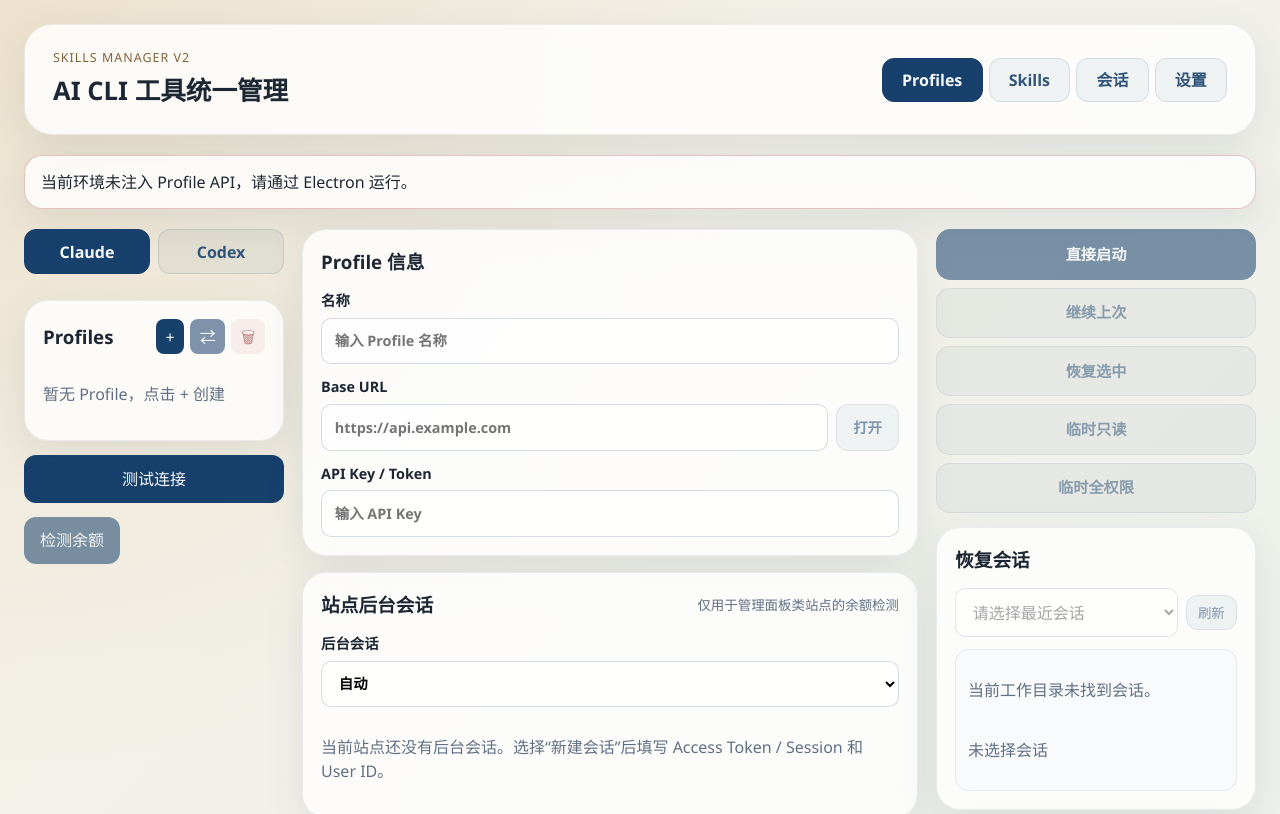
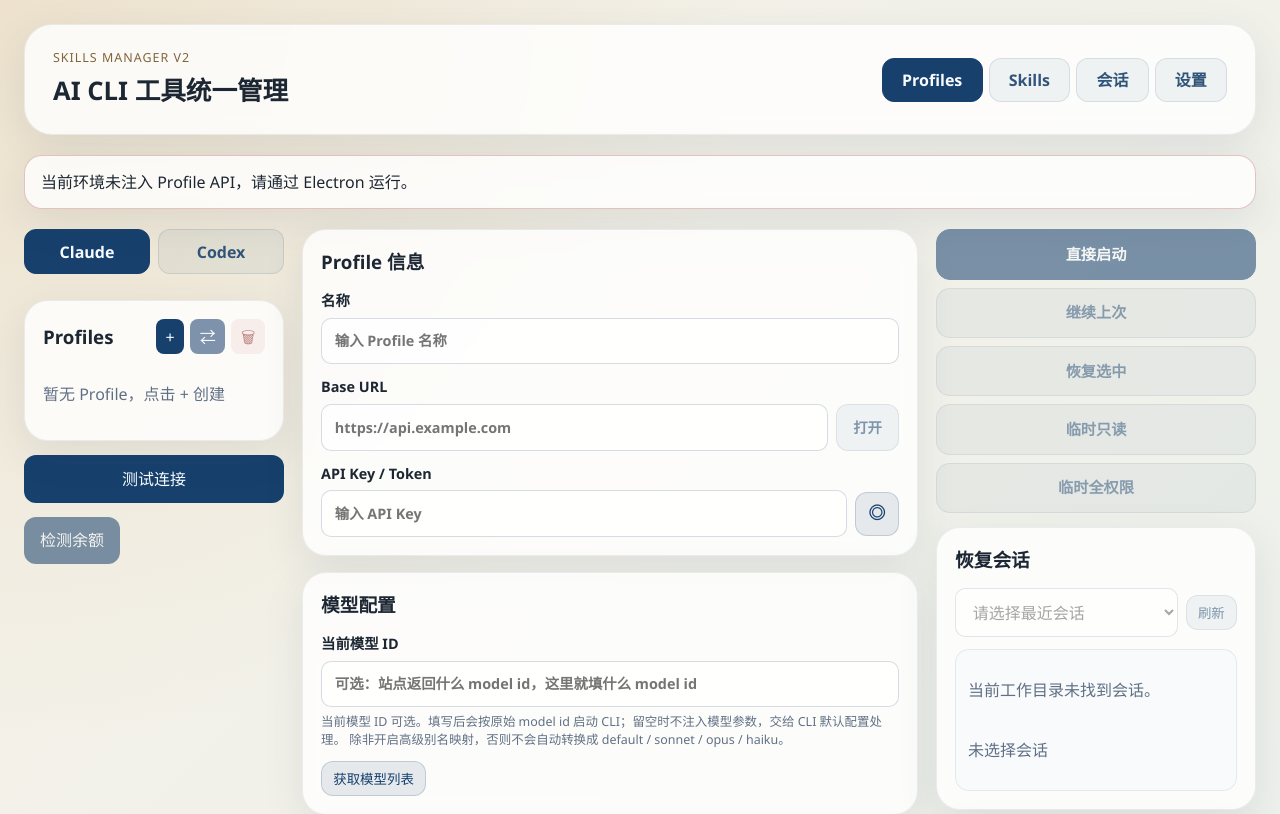
Before and after one commit to tmdy/CodeDeck, a React (Vite) app: page / in a window 1280 px wide. Shown: the top 814 px of the page. Built offline with nearby package versions, Linux system fonts and the light colour scheme.

Commit message:
Refine profile model settings layout

```diff
--- a/src/components/profiles/ProfileEditForm.tsx
+++ b/src/components/profiles/ProfileEditForm.tsx
@@ -1,5 +1,6 @@
 // ProfileEditForm 编辑表单
 
+import { useState } from "react";
 import type {
   AdvancedModelMapping,
   LaunchMode,
@@ -92,6 +93,7 @@
   onCancel,
   disabled,
 }: ProfileEditFormProps) {
+  const [showApiKey, setShowApiKey] = useState(false);
   const advancedMapping = draft.advancedModelMapping;
   const customPermissions = draft.permissions != null;
   const displayedPermissions = customPermissions
@@ -156,14 +158,62 @@
         </label>
         <label>
           API Key / Token
+          <div className="secret-field">
+            <input
+              type={showApiKey ? "text" : "password"}
+              value={draft.key}
+              onChange={(e) => onChange("key", e.target.value)}
+              placeholder="输入 API Key"
+              disabled={disabled}
+            />
+            <button
+              type="button"
+              className="secondary-button secret-toggle"
+              aria-label={showApiKey ? "隐藏 API Key" : "显示 API Key"}
+              title={showApiKey ? "隐藏 API Key" : "显示 API Key"}
+              onClick={() => setShowApiKey((visible) => !visible)}
+              disabled={disabled}
+            >
+              {showApiKey ? "◉" : "◎"}
+            </button>
+          </div>
+        </label>
+      </GlassCard>
+
+      <GlassCard title="模型配置">
+        <label>
+          当前模型 ID
           <input
-            type="password"
-            value={draft.key}
-            onChange={(e) => onChange("key", e.target.value)}
-            placeholder="输入 API Key"
+            list={`profile-model-options-${provider}`}
+            value={draft.selectedModelId}
+            onChange={(e) => {
+              const nextValue = e.target.value;
+              onChange("selectedModelId", nextValue);
+              if (modelOptions.includes(nextValue)) {
+                onDraftCommit?.("selectedModelId", nextValue);
+              }
+            }}
+            onBlur={() => onDraftCommit?.("selectedModelId")}
+            placeholder="可选：站点返回什么 model id，这里就填什么 model id"
             disabled={disabled}
           />
+          <datalist id={`profile-model-options-${provider}`}>
+            {modelOptions.map((item) => (
+              <option key={`${provider}-${item}`} value={item} />
+            ))}
+          </datalist>
+          <span className="field-help">
+            当前模型 ID 可选。填写后会按原始 model id 启动 CLI；留空时不注入模型参数，交给 CLI 默认配置处理。
+            除非开启高级别名映射，否则不会自动转换成 default / sonnet / opus / haiku。
+          </span>
         </label>
+        <div className="inline-actions">
+          <button type="button" className="secondary-button small" onClick={onFetchModels} disabled={disabled || modelFetchBusy}>
+            {modelFetchBusy ? "获取中..." : "获取模型列表"}
+          </button>
+        </div>
+        {modelFetchStatus && <p className="muted">{modelFetchStatus}</p>}
+        {modelFetchError && <div className="banner error">{modelFetchError}</div>}
       </GlassCard>
 
       <GlassCard title="站点后台会话" subtitle="仅用于管理面板类站点的余额检测">
@@ -233,42 +283,6 @@
             </div>
           </>
         )}
-      </GlassCard>
-
-      <GlassCard title="模型配置">
-        <p className="muted">
-          当前模型 ID 可选。填写后会按原始 model id 启动 CLI；留空时不注入模型参数，交给 CLI 默认配置处理。
-          除非开启高级别名映射，否则不会自动转换成 default / sonnet / opus / haiku。
-        </p>
-        <label>
-          当前模型 ID
-          <input
-            list={`profile-model-options-${provider}`}
-            value={draft.selectedModelId}
-            onChange={(e) => {
-              const nextValue = e.target.value;
-              onChange("selectedModelId", nextValue);
-              if (modelOptions.includes(nextValue)) {
-                onDraftCommit?.("selectedModelId", nextValue);
-              }
-            }}
-            onBlur={() => onDraftCommit?.("selectedModelId")}
-            placeholder="可选：站点返回什么 model id，这里就填什么 model id"
-            disabled={disabled}
-          />
-          <datalist id={`profile-model-options-${provider}`}>
-            {modelOptions.map((item) => (
-              <option key={`${provider}-${item}`} value={item} />
-            ))}
-          </datalist>
-        </label>
-        <div className="inline-actions">
-          <button type="button" className="secondary-button" onClick={onFetchModels} disabled={disabled || modelFetchBusy}>
-            {modelFetchBusy ? "获取中..." : "获取模型列表"}
-          </button>
-        </div>
-        {modelFetchStatus && <p className="muted">{modelFetchStatus}</p>}
-        {modelFetchError && <div className="banner error">{modelFetchError}</div>}
       </GlassCard>
 
       <PermissionSettingsCard
--- a/src/styles.css
+++ b/src/styles.css
@@ -816,6 +816,13 @@
   font-size: 0.9rem;
 }
 
+.field-help {
+  color: #607084;
+  font-size: 0.78rem;
+  font-weight: 400;
+  line-height: 1.45;
+}
+
 .segmented-control {
   display: flex;
   align-items: center;
@@ -885,6 +892,28 @@
 
 .path-field input {
   min-width: 0;
+}
+
+.secret-field {
+  display: grid;
+  grid-template-columns: minmax(0, 1fr) 44px;
+  gap: 8px;
+  align-items: center;
+}
+
+.secret-field input {
+  min-width: 0;
+}
+
+.secret-toggle {
+  width: 44px;
+  height: 44px;
+  padding: 0;
+  display: inline-flex;
+  align-items: center;
+  justify-content: center;
+  font-size: 1.05rem;
+  line-height: 1;
 }
 
 /* Profiles Layout */
```
Also changed, not shown: 1 other file (tests, documents, lock files or other folders).
